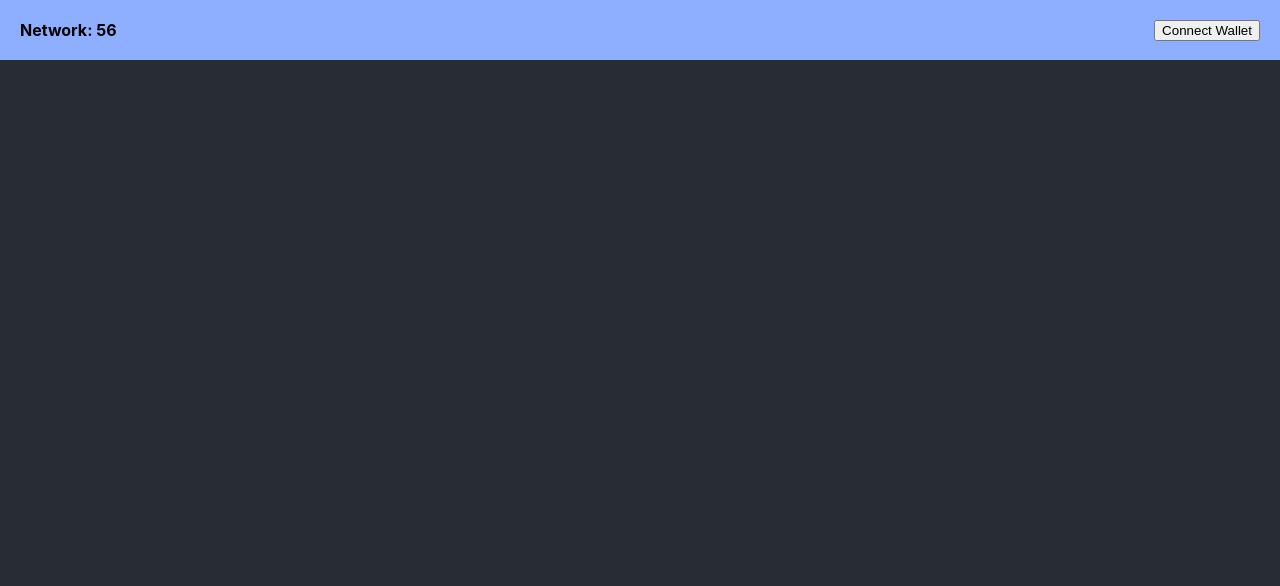
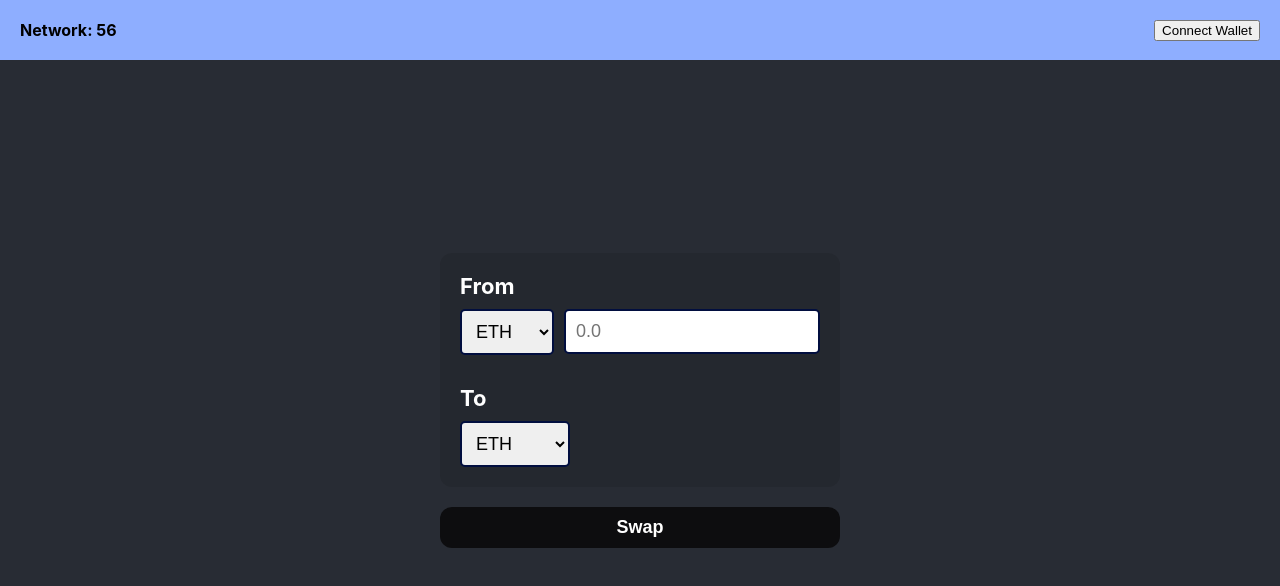
Before and after one commit to javirro/swap, a React (Create React App) app: page / in a window 1280 px wide. Shown: the top 586 px of the page. Built offline with nearby package versions, Linux system fonts and the light colour scheme.

Commit message:
Add swap style

```diff
--- a/src/App.tsx
+++ b/src/App.tsx
@@ -12,7 +12,7 @@ function App() {
   const bnbInfo = blockchain.networks?.find(network => network.chainId === NetworksChainId.bnb) as NetworkData
   const [provider, setProvider] = useState<EIP1193Provider>()
   const [userAccount, setUserAccount] = useState<string>("")
-  const [chaindId, setChainId] = useState<string>(bnbInfo?.chainId as string)
+  const [chainId, setChainId] = useState<string>(bnbInfo?.chainId as string)
   const [openWalletModal, setOpenWalletModal] = useState<boolean>(false)
 
   provider?.on?.("accountsChanged", (accounts: any) => {
@@ -27,10 +27,10 @@ function App() {
   return (
     <div className="App">
       {openWalletModal && (
-        <DiscoverWalletProviders setOpenWalletModal={setOpenWalletModal} setProvider={setProvider} setUserAccount={setUserAccount} userAccount={userAccount} chaindId={chaindId} />
+        <DiscoverWalletProviders setOpenWalletModal={setOpenWalletModal} setProvider={setProvider} setUserAccount={setUserAccount} userAccount={userAccount} chaindId={chainId} />
       )}
-      <Navbar setOpenWalletModal={setOpenWalletModal} chainId={chaindId} userAccount={userAccount} />
-      <Swap />
+      <Navbar setOpenWalletModal={setOpenWalletModal} chainId={chainId} userAccount={userAccount} />
+      <Swap provider={provider as EIP1193Provider} userAccount={userAccount} chainId={chainId}/>
     </div>
   )
 }
--- a/src/components/Swap/Swap.css
+++ b/src/components/Swap/Swap.css
@@ -5,5 +5,73 @@
   flex-direction: column;
   justify-content: center;
   align-items: center;
+  gap: 20px;
   background: transparent;
 }
+
+#swap .input-container {
+  display: flex;
+  justify-content: center;
+  align-items: center;
+  flex-direction: column;
+  gap: 30px;
+  width: 400px;
+  padding: 20px;
+  box-sizing: border-box;
+  background: rgba(0, 0, 0, 0.1);
+  border-radius: 12px;
+}
+
+#swap .input-container section {
+  display: flex;
+  justify-content: center;
+  align-items: center;
+  flex-direction: column;
+  gap: 10px;
+  width: 100%;
+}
+
+#swap .input-container div {
+  display: flex;
+  justify-content: flex-start;
+  align-items: center;
+  gap: 10px;
+  width: 100%;
+}
+
+#swap .input-container h4 {
+  color: white;
+  font-size: 22px;
+  width: 100%;
+  text-align: left;
+  margin: 0;
+}
+
+#swap .input-container input {
+  padding: 10px;
+  border: 2px solid rgb(1, 14, 63);
+  border-radius: 5px;
+  font-size: 18px;
+  box-sizing: border-box;
+}
+
+#swap .input-container select {
+  width: 110px;
+  padding: 10px;
+  border: 2px solid rgb(1, 14, 63);
+  border-radius: 5px;
+  font-size: 18px;
+}
+
+#swap  button {
+  width: 400px;
+  padding: 10px;
+  box-sizing: border-box;
+  background-color: rgb(13, 13, 15);
+  color: white;
+  font-size: 18px;
+  font-weight: bold;
+  border: none;
+  border-radius: 12px;
+  cursor: pointer;
+}
--- a/src/components/Swap/Swap.tsx
+++ b/src/components/Swap/Swap.tsx
@@ -1,34 +1,53 @@
-import { useEffect, useState } from "react"
+import { useState } from "react"
 import { EIP1193Provider } from "../../types/Metamask"
 import "./Swap.css"
 
-const Swap = () => {
-  const [provider, setProvider] = useState<EIP1193Provider>()
-  const [userAccount, setUserAccount] = useState<string>("")
-  const [chaindId, setChainId] = useState<string>("")
+interface SwapProps {
+  provider: EIP1193Provider
+  userAccount: string
+  chainId: string
+}
 
+const Swap = ({ provider, userAccount, chainId }: SwapProps) => {
+  const [amount, setAmount] = useState<string>("")
+  const [from, setFrom] = useState<string>("ETH")
+  const [to, setTo] = useState<string>("ETH")
 
+  const handleAmountChange = (e: React.ChangeEvent<HTMLInputElement>) => {
+    setAmount(e.target.value)
+  }
 
-  useEffect(() => {
-    const getAccounts2 = async () => {
-      if (!provider) return
-      const chainId: string = await provider.request({ method: "eth_chainId" }) as string
-      setChainId(chainId)
-      console.log("chainId", chainId)
-      const accounts: string[] = (await provider.request({ method: "eth_requestAccounts" })) as string[]
-      console.log("account2", accounts)
-      //   const approveTx = await contract.methods.approve("0x73459845a971490Ba8E1F424A87aA79fad7Ff910", "1000000000000000000").send({from: accounts[0]})
-      //   console.log("balance", balance);
-      //   console.log("approveTx", approveTx);
-    }
-    if (provider) {
-      getAccounts2()
-    }
-  }, [provider])
+  const handleFromChange = (e: React.ChangeEvent<HTMLSelectElement>) => {
+    setFrom(e.target.value)
+  }
 
+  const handleToChange = (e: React.ChangeEvent<HTMLSelectElement>) => {
+    setTo(e.target.value)
+  }
+
+  console.log({ amount, from, to })
   return (
     <section id="swap">
-
+      <div className="input-container">
+        <section>
+          <h4>From</h4>
+          <div>
+            <select onChange={handleFromChange}>
+              <option value="ETH">ETH</option>
+            </select>
+            <input type="text" placeholder="0.0" value={amount} onChange={handleAmountChange} />
+          </div>
+        </section>
+        <section>
+          <h4>To</h4>
+          <div>
+            <select onChange={handleToChange}>
+              <option value="ETH">ETH</option>
+            </select>
+          </div>
+        </section>
+      </div>
+      <button>Swap</button>
     </section>
   )
 }
```
